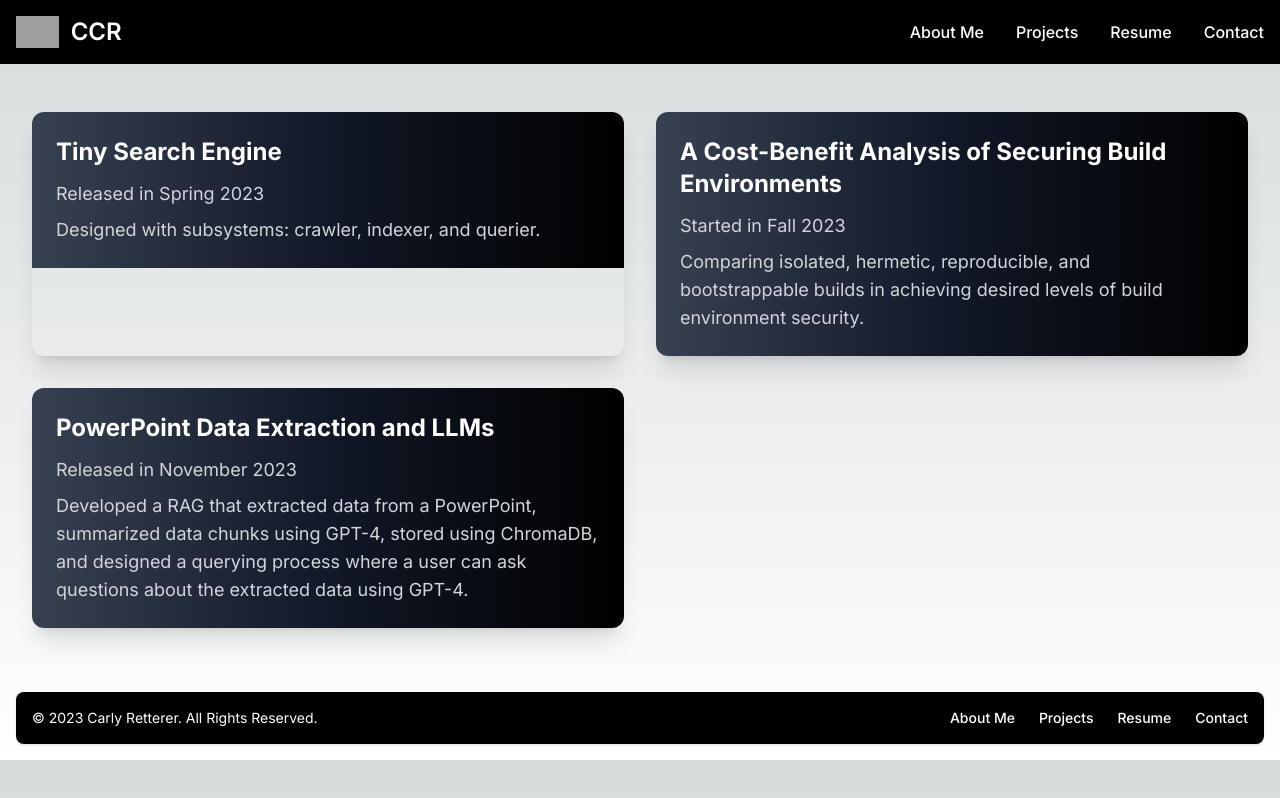
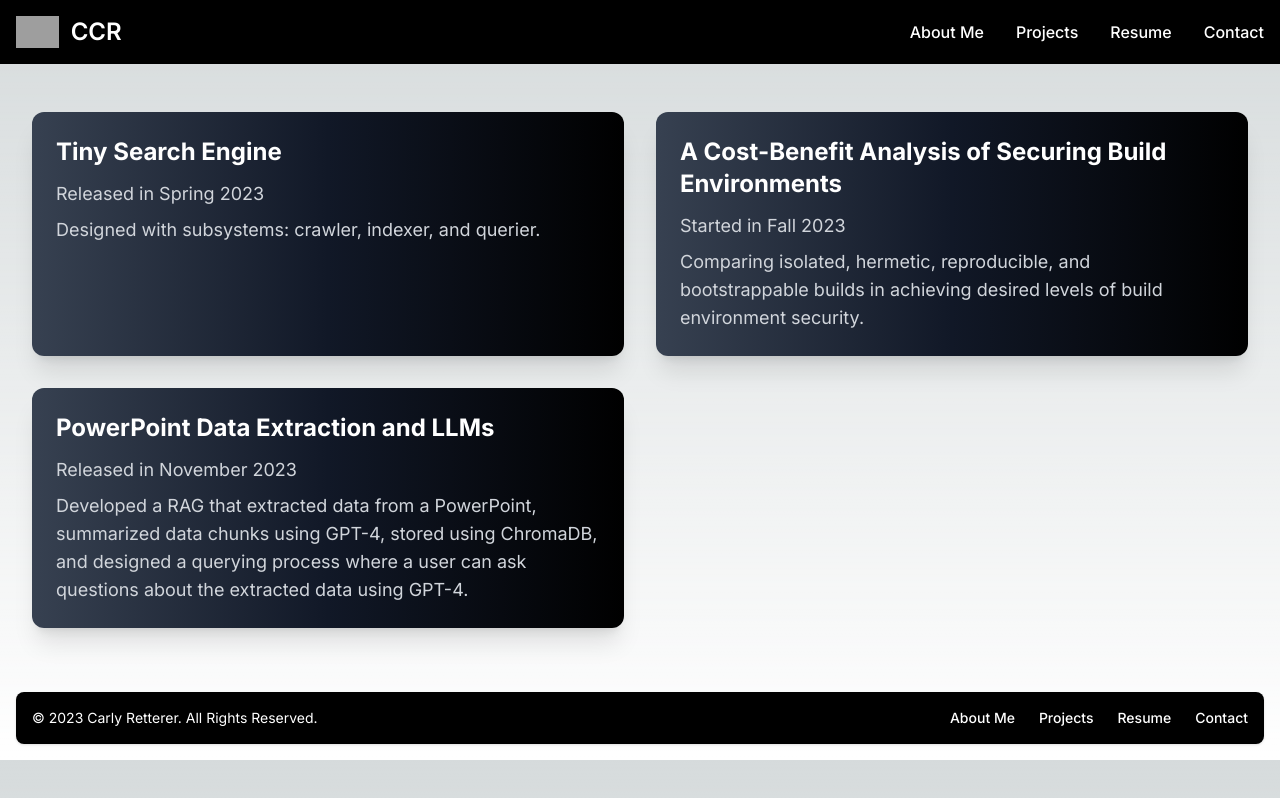
Before and after one commit to ccretterer/portfolio, a Next.js app: page /projects in a window 1280 px wide. Built offline with nearby package versions, Linux system fonts and the light colour scheme; grey boxes are pictures that could not be loaded.

Commit message:
linking individual project pages to the general project page

```diff
--- /dev/null
+++ b/app/projects/buildEnvironments/page.tsx
@@ -0,0 +1,5 @@
+export default function BuildEnvironments() {
+    return (
+        <div>this is my build environment page</div>
+    );
+}
--- a/app/projects/page.tsx
+++ b/app/projects/page.tsx
@@ -1,38 +1,46 @@
+import Link from 'next/link';
+
 export default function Projects() {
     return (
         <div className="px-8 py-12">
             <div className="grid grid-cols-1 md:grid-cols-2 gap-8">
                 {projects.map((project, index) => (
-                    <div key={index} className="group rounded-xl overflow-hidden shadow-xl transform hover:scale-105 transition-transform duration-500 ease-in-out">
-                        <div className="p-6 bg-gradient-to-r from-gray-700 via-gray-900 to-black">
-                            <h3 className="text-2xl font-bold text-white mb-3">{project.title}</h3>
-                            <time className="block mb-2 text-lg text-gray-300">{project.date}</time>
-                            <p className="text-gray-300 text-lg">{project.description}</p>
-                        </div>
-                    </div>
+                    <Link key={index} href={`/projects/${project.id}`} passHref legacyBehavior>
+                        <a className="group rounded-xl overflow-hidden shadow-xl transform hover:scale-105 transition-transform duration-500 ease-in-out">
+                            <div className="flex flex-col h-full p-6 bg-gradient-to-r from-gray-700 via-gray-900 to-black">
+                                <h3 className="text-2xl font-bold text-white mb-3">{project.title}</h3>
+                                <time className="block mb-2 text-lg text-gray-300">{project.date}</time>
+                                <p className="text-gray-300 text-lg flex-1">{project.description}</p>
+                            </div>
+                        </a>
+                    </Link>
                 ))}
             </div>
         </div>
     );
 }
 
+
 const projects = [
     {
         title: "Tiny Search Engine",
         date: "Released in Spring 2023",
         description: "Designed with subsystems: crawler, indexer, and querier.",
+        id: "/tinySearchEngine",
         image: "https://res.cloudinary.com/djui88jlr/image/upload/v1708792417/web-icon-line-on-white-background-image-for-web-presentation-logo-icon-symbol-free-vector_zz97ig.jpg" // Placeholder image URL
     },
     {
         title: "A Cost-Benefit Analysis of Securing Build Environments",
         date: "Started in Fall 2023",
         description: "Comparing isolated, hermetic, reproducible, and bootstrappable builds in achieving desired levels of build environment security.",
+        id: "/buildEnvironments",
         image: "https://res.cloudinary.com/djui88jlr/image/upload/v1708634190/IMG_1059_meixom.jpg" // Placeholder image URL
     },
     {
         title: "PowerPoint Data Extraction and LLMs",
         date: "Released in November 2023",
         description: "Developed a RAG that extracted data from a PowerPoint, summarized data chunks using GPT-4, stored using ChromaDB, and designed a querying process where a user can ask questions about the extracted data using GPT-4.",
+        id: "/ragPPT",
         image: "https://res.cloudinary.com/djui88jlr/image/upload/v1708793205/EXTRACT_DATA_FROM_agilyi.png" // Placeholder image URL
     },
     // ... more projects
--- /dev/null
+++ b/app/projects/ragPPT/page.tsx
@@ -0,0 +1,5 @@
+export default function RagPPT() {
+    return (
+        <div>this is my rag ppt page</div>
+    );
+}
--- /dev/null
+++ b/app/projects/tinySearchEngine/page.tsx
@@ -0,0 +1,5 @@
+export default function TinySearchEngine() {
+    return (
+        <div>this is my TSE page</div>
+    );
+}
```
